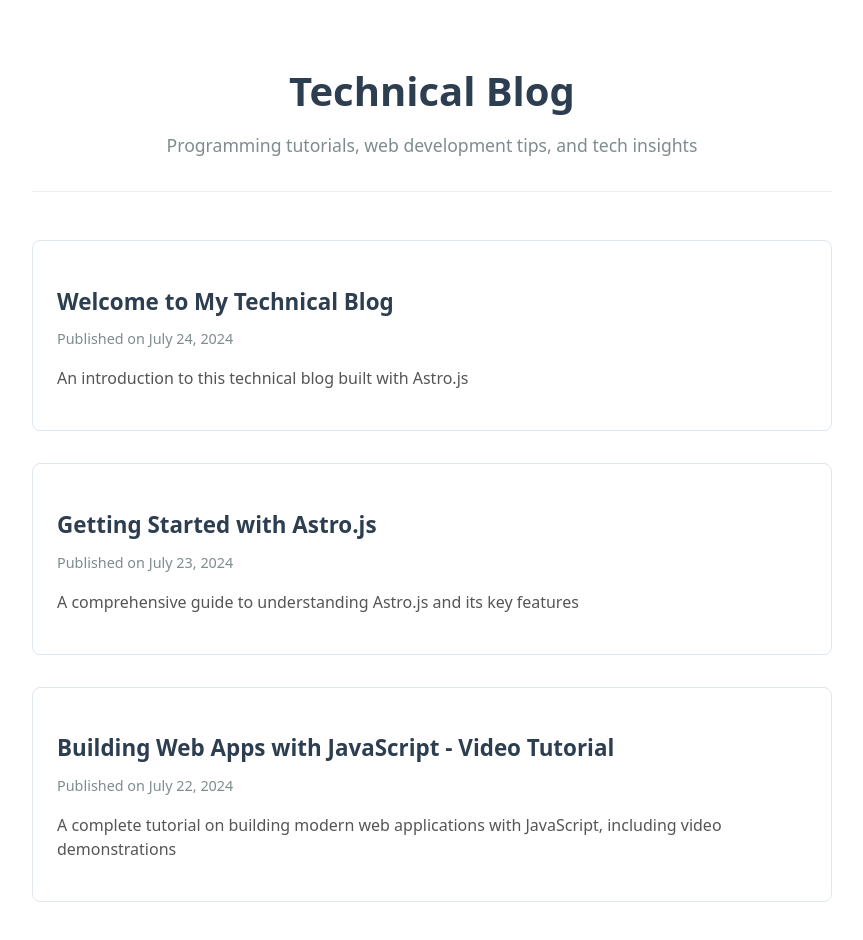
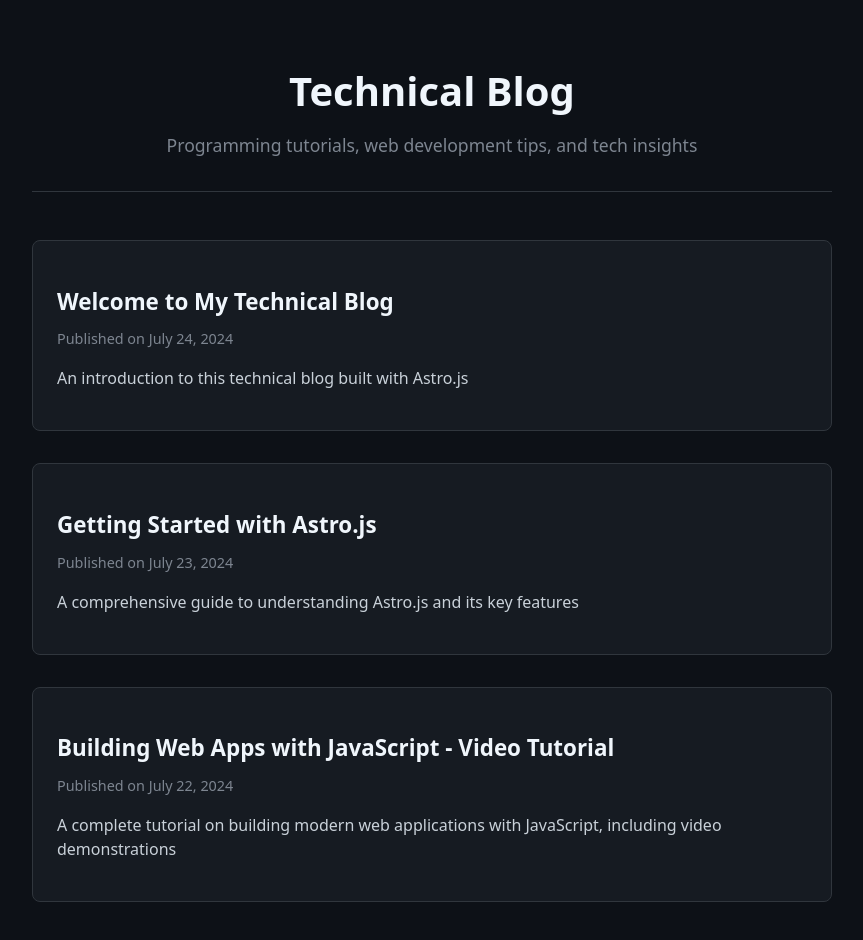
Before and after one commit to bborbe/astroblog, an Astro site: page /astroblog/ in a window 1280 px wide. Shown: the whole page, without its empty margins (208-1071 px from the left). Built offline with nearby package versions, Linux system fonts and the light colour scheme; Astro itself is replaced by a stand-in of ours.

Commit message:
feat: convert blog to dark theme
- Update homepage with GitHub dark color scheme

- Update blog post pages with consistent dark styling

- Change code syntax highlighting to github-dark theme

- Add dark backgrounds, borders, and improved contrast

- Maintain hover effects and accessibility with proper colors

```diff
--- a/astro.config.mjs
+++ b/astro.config.mjs
@@ -10,7 +10,7 @@ export default defineConfig({
   integrations: [mdx(), sitemap()],
   markdown: {
     shikiConfig: {
-      theme: 'github-light',
+      theme: 'github-dark',
       wrap: true
     }
   }
--- a/src/pages/blog/[...slug].astro
+++ b/src/pages/blog/[...slug].astro
@@ -28,14 +28,14 @@ const { Content } = await entry.render();
         max-width: 800px;
         margin: 0 auto;
         padding: 2rem;
-        background: #fff;
-        color: #333;
+        background: #0d1117;
+        color: #e6edf3;
       }
 
       .back-link {
         display: inline-block;
         margin-bottom: 2rem;
-        color: #3498db;
+        color: #58a6ff;
         text-decoration: none;
         font-size: 0.9rem;
       }
@@ -46,26 +46,26 @@ const { Content } = await entry.render();
 
       .post-header {
         margin-bottom: 3rem;
-        border-bottom: 1px solid #eee;
+        border-bottom: 1px solid #30363d;
         padding-bottom: 2rem;
       }
 
       .post-title {
         font-size: 2.5rem;
-        color: #2c3e50;
+        color: #f0f6fc;
         margin-bottom: 1rem;
         line-height: 1.2;
       }
 
       .post-meta {
-        color: #7f8c8d;
+        color: #7d8590;
         font-size: 1rem;
         margin-bottom: 1rem;
       }
 
       .post-description {
         font-size: 1.1rem;
-        color: #555;
+        color: #c9d1d9;
         font-style: italic;
         margin: 0;
       }
@@ -81,7 +81,7 @@ const { Content } = await entry.render();
       .post-content h4,
       .post-content h5,
       .post-content h6 {
-        color: #2c3e50;
+        color: #f0f6fc;
         margin-top: 2rem;
         margin-bottom: 1rem;
         line-height: 1.3;
@@ -89,7 +89,7 @@ const { Content } = await entry.render();
 
       .post-content h1 {
         font-size: 2rem;
-        border-bottom: 2px solid #eee;
+        border-bottom: 2px solid #30363d;
         padding-bottom: 0.5rem;
       }
 
@@ -116,8 +116,8 @@ const { Content } = await entry.render();
       }
 
       .post-content pre {
-        background: #f8f9fa;
-        border: 1px solid #e9ecef;
+        background: #161b22;
+        border: 1px solid #30363d;
         border-radius: 6px;
         padding: 1rem;
         overflow-x: auto;
@@ -126,11 +126,12 @@ const { Content } = await entry.render();
       }
 
       .post-content code {
-        background: #f8f9fa;
+        background: #161b22;
+        color: #e6edf3;
         padding: 0.2rem 0.4rem;
         border-radius: 3px;
         font-size: 0.9em;
-        border: 1px solid #e9ecef;
+        border: 1px solid #30363d;
       }
 
       .post-content pre code {
@@ -140,11 +141,12 @@ const { Content } = await entry.render();
       }
 
       .post-content blockquote {
-        border-left: 4px solid #3498db;
+        border-left: 4px solid #58a6ff;
         margin: 1.5rem 0;
         padding: 0.5rem 0 0.5rem 1.5rem;
-        background: #f8f9fa;
+        background: #161b22;
         font-style: italic;
+        color: #c9d1d9;
       }
 
       .post-content iframe {
@@ -163,7 +165,7 @@ const { Content } = await entry.render();
       }
 
       .post-content a {
-        color: #3498db;
+        color: #58a6ff;
         text-decoration: none;
       }
 
--- a/src/pages/index.astro
+++ b/src/pages/index.astro
@@ -25,25 +25,25 @@ const sortedPosts = allBlogPosts.sort((a, b) =>
 				max-width: 800px;
 				margin: 0 auto;
 				padding: 2rem;
-				background: #fff;
-				color: #333;
+				background: #0d1117;
+				color: #e6edf3;
 			}
 
 			header {
 				text-align: center;
 				margin-bottom: 3rem;
-				border-bottom: 1px solid #eee;
+				border-bottom: 1px solid #30363d;
 				padding-bottom: 2rem;
 			}
 
 			h1 {
-				color: #2c3e50;
+				color: #f0f6fc;
 				font-size: 2.5rem;
 				margin-bottom: 0.5rem;
 			}
 
 			.subtitle {
-				color: #7f8c8d;
+				color: #7d8590;
 				font-size: 1.1rem;
 				margin: 0;
 			}
@@ -56,13 +56,15 @@ const sortedPosts = allBlogPosts.sort((a, b) =>
 			.post-item {
 				margin-bottom: 2rem;
 				padding: 1.5rem;
-				border: 1px solid #e1e8ed;
+				border: 1px solid #30363d;
 				border-radius: 8px;
-				transition: box-shadow 0.2s ease;
+				background: #161b22;
+				transition: box-shadow 0.2s ease, border-color 0.2s ease;
 			}
 
 			.post-item:hover {
-				box-shadow: 0 4px 12px rgba(0,0,0,0.1);
+				box-shadow: 0 4px 12px rgba(0,0,0,0.3);
+				border-color: #58a6ff;
 			}
 
 			.post-title {
@@ -71,22 +73,22 @@ const sortedPosts = allBlogPosts.sort((a, b) =>
 			}
 
 			.post-title a {
-				color: #2c3e50;
+				color: #f0f6fc;
 				text-decoration: none;
 			}
 
 			.post-title a:hover {
-				color: #3498db;
+				color: #58a6ff;
 			}
 
 			.post-meta {
-				color: #7f8c8d;
+				color: #7d8590;
 				font-size: 0.9rem;
 				margin-bottom: 1rem;
 			}
 
 			.post-description {
-				color: #555;
+				color: #c9d1d9;
 				line-height: 1.5;
 			}
 
```
Also changed, not shown: .claude/settings.local.json.
